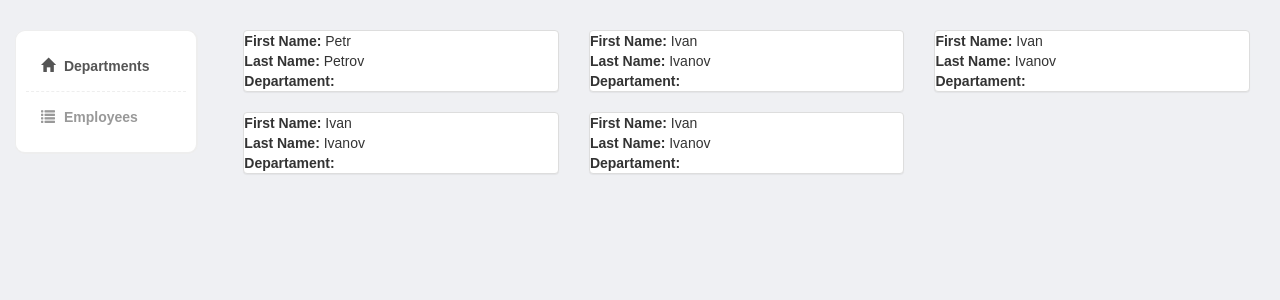
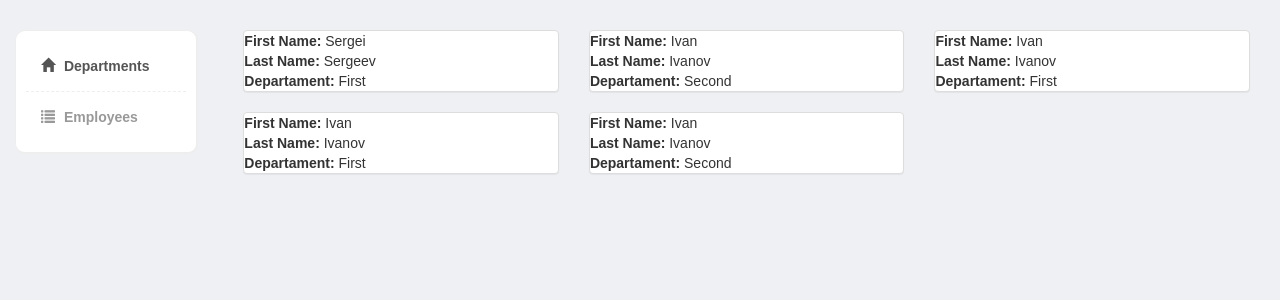
Before and after one commit to rkkmkkfx/caxtonfrontendtestwork, a React (Create React App) app: page /employees in a window 1280 px wide. Shown: the top 300 px of the page. Built offline with nearby package versions, Linux system fonts and the light colour scheme; data requests are answered from the project's data file.

Commit message:
add department name to employee view

```diff
--- a/package.json
+++ b/package.json
@@ -13,6 +13,7 @@
     "react-scripts": "1.0.13"
   },
   "scripts": {
+    "prestart": "npm install",
     "server": "node src/server",
     "client": "react-scripts start",
     "start": "npm-run-all --parallel server client",
--- a/src/Employee.js
+++ b/src/Employee.js
@@ -6,14 +6,14 @@ import { Col, Panel } from 'react-bootstrap';
 
 class Employee extends Component {
   render() {
-    const { id, firstName, lastName, departmentId } = this.props.data;
+    const { id, firstName, lastName, departmentId, departmentName } = this.props.data;
     const panelFooter = <EmployeeModal data={ this.props.data } update={this.update.bind(this, id)}/>;
     return (
       <Col xs={ 12 } md={ 4 }>
         <Panel footer={ panelFooter }>
           <span><b>First Name:&nbsp;</b>{ firstName }</span><br/>
           <span><b>Last Name:&nbsp;</b>{ lastName }</span><br/>
-          <span><b>Departament:&nbsp;</b>{ this.props.data.departmentName }</span>
+          <span><b>Departament:&nbsp;</b>{ departmentName }</span>
         </Panel>
       </Col>
     )
--- a/src/Employees.js
+++ b/src/Employees.js
@@ -27,13 +27,26 @@ class Employees extends Component {
     this.getData();
   }
 
+  getDepartmentsName(item) {
+    return fetch('/departments/' + item.departmentId, {accept: 'application/json'})
+      .then(res => res.json())
+      .then(data => {
+        item.departmentName = data.name
+        return item;
+      });
+  }
+
   getData() {
     fetch('/employees', {accept: 'application/json'})
       .then(res => res.json())
-      .then(result => {
-        this.setState({data: result});
+      .then(data => {
+        const getDeps = Promise.all(
+          data.map(item => this.getDepartmentsName(item))
+        );
+        getDeps.then(result => this.setState({data: result}));
       });
   }
+
 
   saveData(id) {
     const data = this.state.data.find(item => item.id === id);
--- a/src/db.json
+++ b/src/db.json
@@ -3,20 +3,24 @@
     {
       "id": 1,
       "name": "First"
+    },
+    {
+      "id": 2,
+      "name": "Second"
     }
   ],
   "employees": [
     {
       "id": 1,
-      "firstName": "Petr",
-      "lastName": "Petrov",
+      "firstName": "Sergei",
+      "lastName": "Sergeev",
       "departmentId": 1
     },
     {
       "id": 2,
       "firstName": "Ivan",
       "lastName": "Ivanov",
-      "departmentId": 1
+      "departmentId": 2
     },
     {
       "id": 3,
@@ -34,7 +38,7 @@
       "id": 5,
       "firstName": "Ivan",
       "lastName": "Ivanov",
-      "departmentId": 1
+      "departmentId": 2
     }
   ]
 }
```
